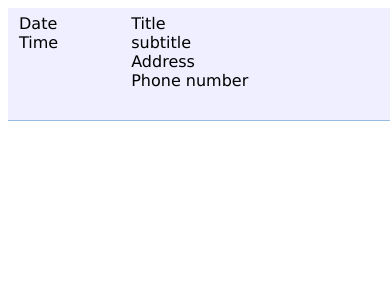
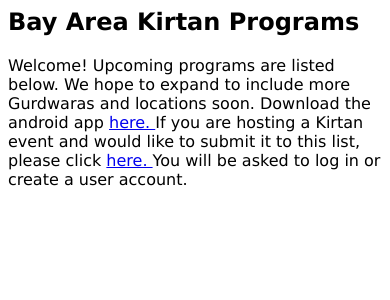
Before and after one commit to vikramkhalsa/kirtan-programs-server, a PHP site: page /programslisting.php in a window 390 px wide. Shown: the top 300 px of the page. Run offline with PHP 8.4, Linux system fonts and the light colour scheme; data that the repository does not hold is empty; a stand-in replaces the project's code that opens the database connection.

Commit message:
Updaed UI
Made all pages "responsive", cleaned up programs listing and some fixes
to admin page (only 1 moderate button, correct link to add programs)

```diff
--- a/commitprogram.php
+++ b/commitprogram.php
@@ -1,5 +1,8 @@
 <!DOCTYPE html>
 <html>
+<head>
+	<meta name="viewport" content="user-scalable=yes, width=device-width" />
+</head>
 <body>
 
 
--- a/login.php
+++ b/login.php
@@ -1,7 +1,7 @@
 <!DOCTYPE html>
 <html>
 <head>
-    <script src="datetimepicker_css.js"></script>
+    <meta name="viewport" content="user-scalable=yes, width=device-width" />
   </head>
 <body>
 
@@ -37,7 +37,7 @@ if ($result->num_rows > 0) {
 
  }
  else {
-  echo "password is incorrect, please try again. <br>";
+  echo '<div style="padding:4px; border:1px solid red; color:red;">password is incorrect, please try again. </div>';
  }
 
 }      //check if password matches result
--- a/newuser.php
+++ b/newuser.php
@@ -1,7 +1,8 @@
 <!DOCTYPE html>
 <html>
 <head>
-  </head>
+  <meta name="viewport" content="user-scalable=yes, width=device-width" />
+</head>
 <body>
 
 Welcome! Please please fill out the fields below to register.
--- a/programslisting.php
+++ b/programslisting.php
@@ -13,11 +13,10 @@ body {
 .cell{
     width:100%;
     background-color: #EFEFFF;
-    min-height: 100px;
-    padding: 6px 11px;
+    padding: 6px 11px 20px 20px;
     border-bottom: 1px solid #95bce2;
-    vertical-align: top;
-    height:auto;
+    overflow:auto;
+
 }
 
 .cell:hover {
@@ -29,12 +28,22 @@ body {
 </head>
 <body>
 
+    <h2>Bay Area Kirtan Programs</h2>
+
+    <p>Welcome! Upcoming programs are listed below.
+        We hope to expand to include more Gurdwaras and locations soon.
+        Download the android app <a href="https://play.google.com/store/apps/details?id=com.vikramkhalsa.isangat"> here. </a>
+        If you are hosting a Kirtan event and would like to submit it to this list,
+        please click <a href="submitprogram.php"> here. </a>
+         You will be asked to log in or create a user account. </p>
+
+
 <?php
 
 // connect to the database
 	include('config.php');
 //programtbl.sd >= DATE(NOW()) AND
- $sql = "SELECT * FROM dharamkh_programs.programtbl WHERE  programtbl.approved=1 ORDER BY sd ASC";
+ $sql = "SELECT * FROM dharamkh_programs.programtbl WHERE programtbl.sd >= DATE(NOW()) AND  programtbl.approved=1 ORDER BY sd ASC";
     $result = mysqli_query($conn, $sql);
 
     $array = array();
@@ -70,7 +79,7 @@ echo "<div>";
         echo"<br>";
         echo $value["phone"];
         echo"<br>";
-        echo '<a href="http://maps.google.com/?q='.$value["address"].'"><img src="http://isangat.org/map.png" border="0"></a><br>';
+        echo '<a class="" href="http://maps.google.com/?q='.$value["address"].'"><img src="http://isangat.org/map.png" border="0"></a><br>';
         echo '</div>
     </div>';
 
@@ -78,22 +87,5 @@ echo "<div>";
 ?>
 
 
-<div>
-    <div class="cell">
-        <div style="width:30%; float:left;">
-            Date
-            <br>
-            Time
-            <br>
-        </div>
-        <div style="width:70%; float:left;">
-            Title <br>
-            subtitle <br>
-            Address <br>
-            Phone number<br>
-        </div>
-    </div>
-</div>
-
 </body>
 </html>
--- a/submitprogram.php
+++ b/submitprogram.php
@@ -2,6 +2,7 @@
 <html>
 <head>
     <script src="datetimepicker_css.js"></script>
+    <meta name="viewport" content="user-scalable=yes, width=device-width" />
   </head>
 <body>
 
```
Also changed, not shown: programsadmin.php (+10 -6 lines).
